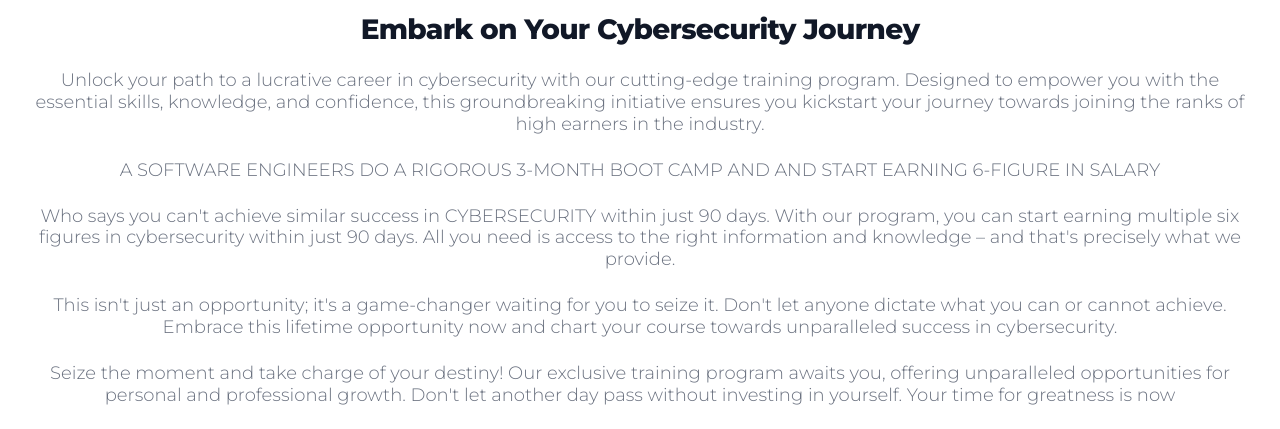
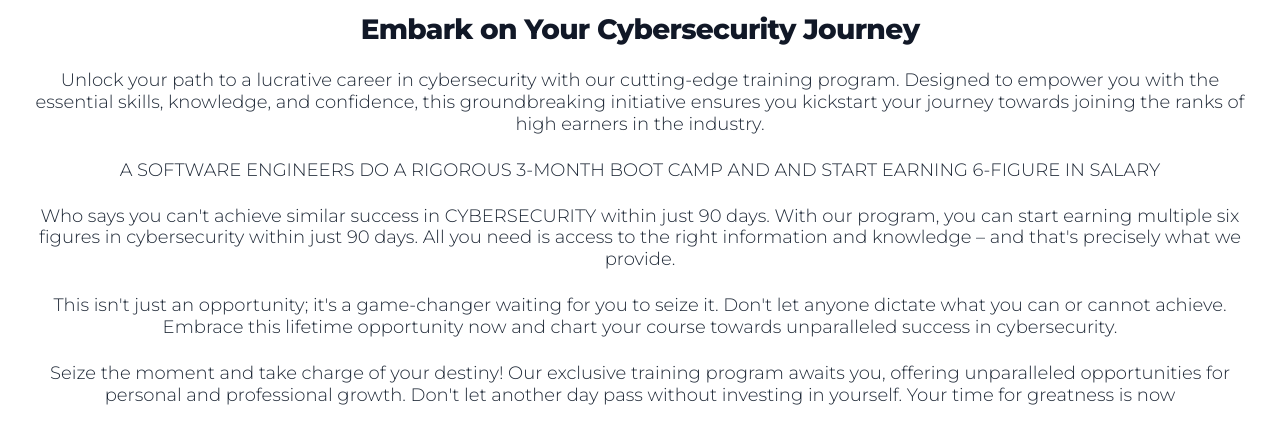
Before and after one commit to Taiywo/Baudspace-Cyberlearn, a React (Create React App) app: page / in a window 1280 px wide. Shown: the part 597-1026 px from the top of the page. Built offline with nearby package versions, Linux system fonts and the light colour scheme; a web font is replaced by a local one.

Commit message:
add more info

```diff
--- a/src/components/pages/Cyberjourney.jsx
+++ b/src/components/pages/Cyberjourney.jsx
@@ -11,18 +11,18 @@ const Cyberjourney = (props) => {
             <h2 class="mb-4 text-3xl tracking-tight font-montserrat font-extrabold text-gray-900 dark:text-white">
               Embark on Your Cybersecurity Journey
             </h2>
-            <p class="mb-6 font-light leading- font-montserrat  text-gray-500 md:text-lg dark:text-gray-300">
+            <p class="mb-6 font-light leading- font-montserrat  text-gray-800 md:text-lg dark:text-gray-300">
               Unlock your path to a lucrative career in cybersecurity with our
               cutting-edge training program. Designed to empower you with the
               essential skills, knowledge, and confidence, this groundbreaking
               initiative ensures you kickstart your journey towards joining the
               ranks of high earners in the industry.
             </p>
-            <p class="mb-6 font-light leading- font-montserrat  text-gray-500 md:text-lg dark:text-gray-300">
+            <p class="mb-6 font-light leading- font-montserrat  text-gray-800 md:text-lg dark:text-gray-300">
            A SOFTWARE ENGINEERS DO A RIGOROUS 3-MONTH BOOT CAMP AND
 AND START EARNING  6-FIGURE IN SALARY
             </p>
-            <p class="mb-6 font-light leading- font-montserrat text-capitalize text-gray-500 md:text-lg dark:text-gray-300">
+            <p class="mb-6 font-light leading- font-montserrat text-capitalize text-gray-800 md:text-lg dark:text-gray-300">
               Who says you can't achieve similar success in CYBERSECURITY within
               just 90 days. With our program, you can start earning multiple six
               figures in cybersecurity within just 90 days. All you need is
@@ -30,14 +30,14 @@ AND START EARNING  6-FIGURE IN SALARY
               precisely what we provide.
             </p>
 
-            <p class="mb-6 font-light leading- font-montserrat  text-gray-500 md:text-lg dark:text-gray-300">
+            <p class="mb-6 font-light leading- font-montserrat  text-gray-800 md:text-lg dark:text-gray-300">
               This isn't just an opportunity; it's a game-changer waiting for
               you to seize it. Don't let anyone dictate what you can or cannot
               achieve. Embrace this lifetime opportunity now and chart your
               course towards unparalleled success in cybersecurity.
             </p>
 
-            <p class="mb-6 font-light leading- font-montserrat  text-gray-500 md:text-lg dark:text-gray-300">
+            <p class="mb-6 font-light leading- font-montserrat  text-gray-800 md:text-lg dark:text-gray-300">
             Seize the moment and take charge of your destiny! Our exclusive training program awaits you, offering unparalleled opportunities for personal and professional growth.
             Don't let another day pass without investing in yourself.
              Your time for greatness is now
```
